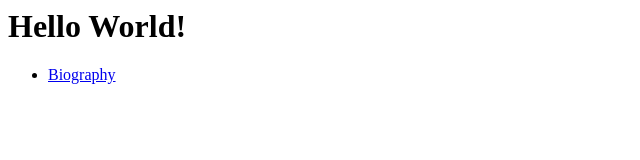
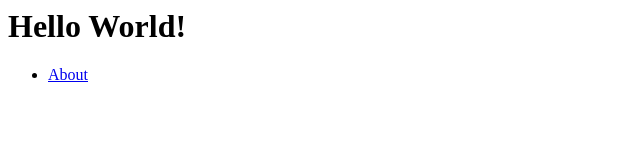
Before and after one commit to vicky216/mysite, a plain HTML site: page index.html in a window 1280 px wide. Shown: the full height of the page, 0-640 px from the left. Drawn offline with Linux system fonts and the light colour scheme.

Commit message:
change link bio to about

```diff
--- a/index.html
+++ b/index.html
@@ -6,7 +6,7 @@
 <body>
  <h1>Hello World!</h1>
  <ul>
-    <li><a href="bio.html">Biography</a></li>
+    <li><a href="about.html">About</a></li>
  </ul>
 </body>
 </html>
```
